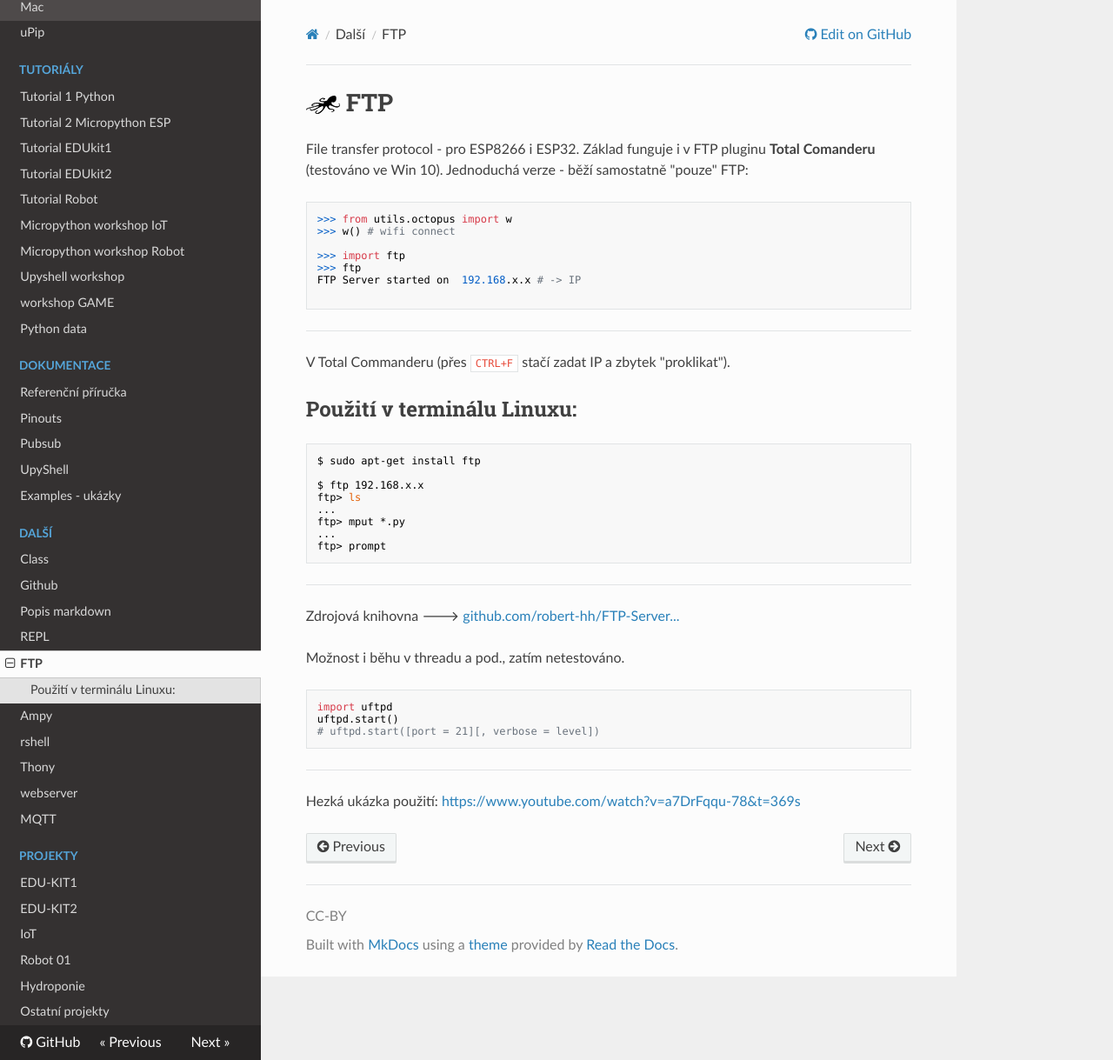
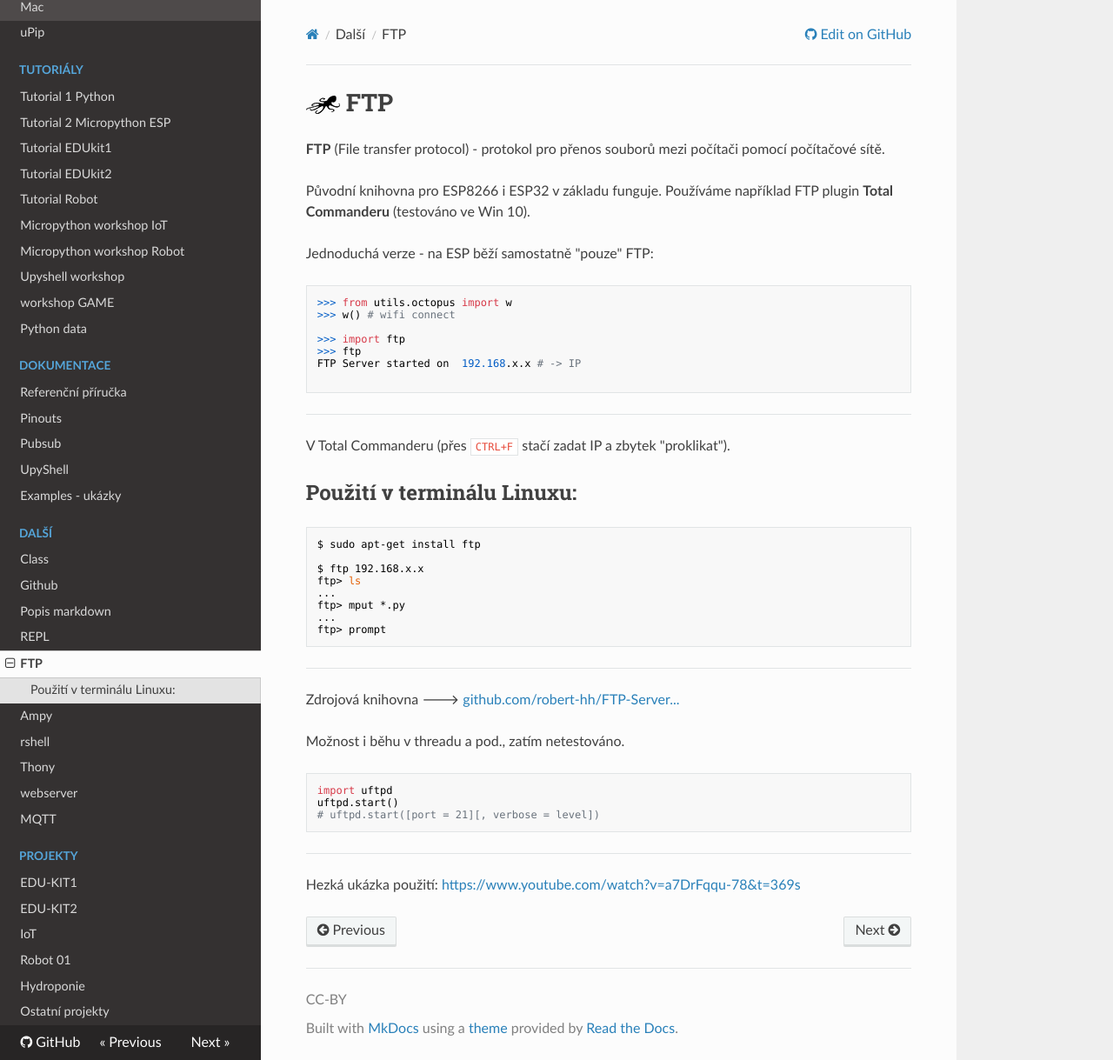
Before and after one commit to octopuslab-cz/docs_octopuslab_cz, an MkDocs documentation site: the page built from docs/ftp.md, in a window 1280 px wide and 1219 px high. Shown: the whole window at 87% size. Built offline with MkDocs 1.6.1, drawn with Linux system fonts in a browser that asks for light colours; nearby versions of some CDN libraries.

Commit message:
typo -comMander

````diff
--- a/docs/ftp.md
+++ b/docs/ftp.md
@@ -1,8 +1,11 @@
 # ![logo](img/logo_small.png) FTP
 
-File transfer protocol - pro ESP8266 i ESP32.
-Základ funguje i v FTP pluginu **Total Comanderu** (testováno ve Win 10).
-Jednoduchá verze - běží samostatně "pouze" FTP:
+**FTP** (File transfer protocol) - protokol pro přenos souborů mezi počítači pomocí počítačové sítě.
+
+Původní knihovna pro ESP8266 i ESP32 v základu funguje.
+Používáme například FTP plugin **Total Commanderu** (testováno ve Win 10).
+
+Jednoduchá verze - na ESP běží samostatně "pouze" FTP:
 
 ```python
 >>> from utils.octopus import w
````
